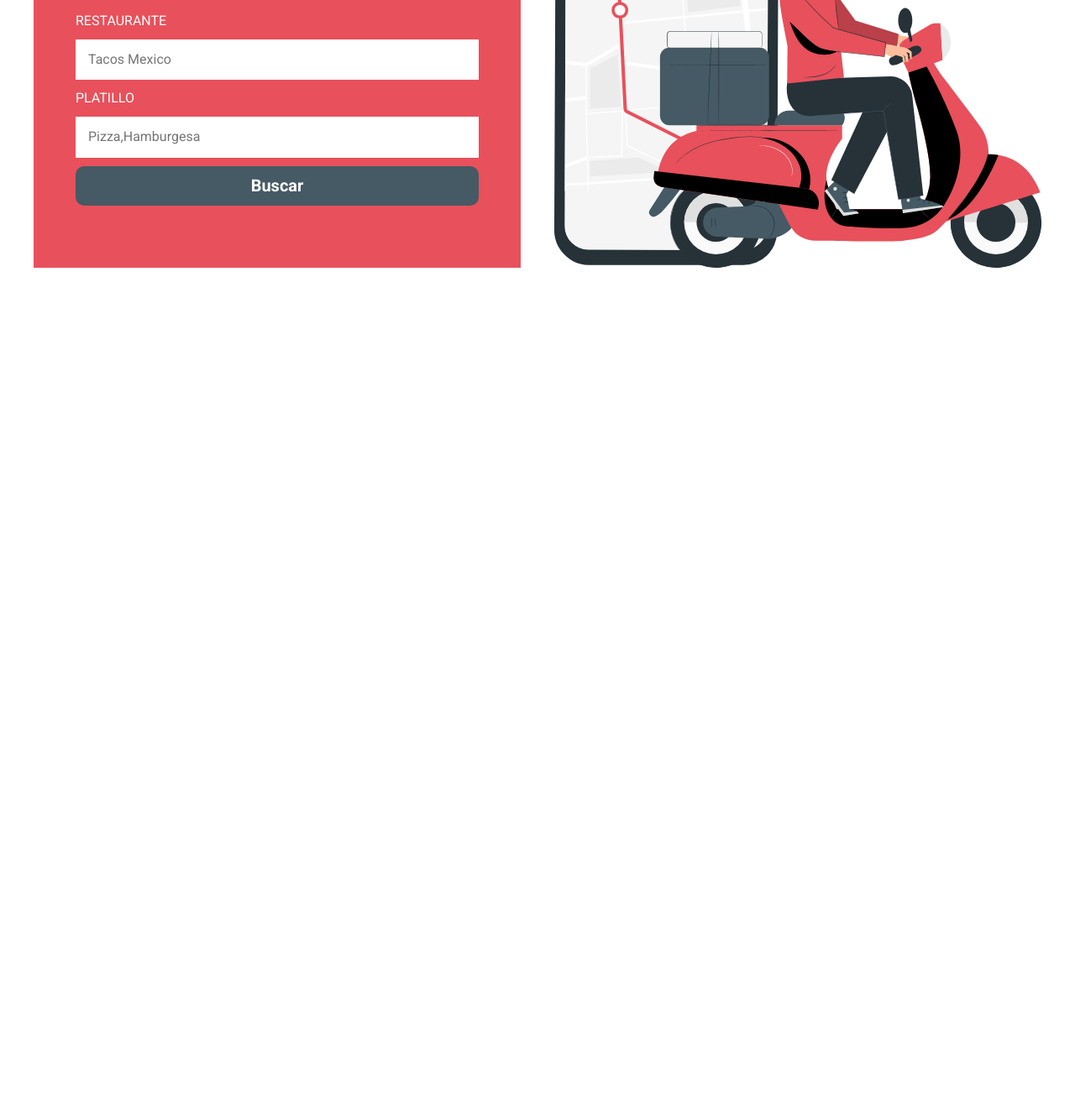
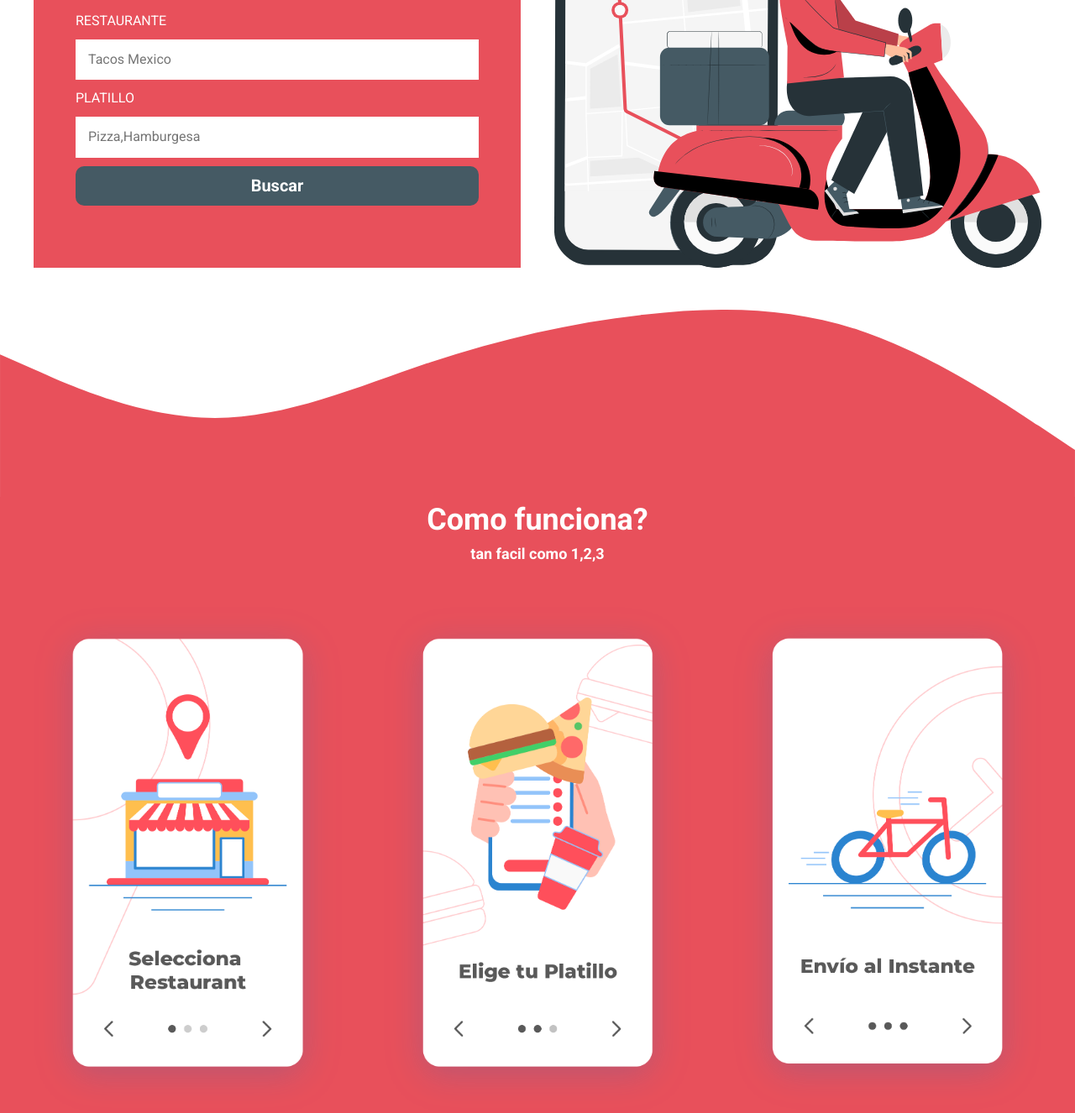
Before and after one commit to yornipaz/DeliveryApp, a website: page index.html in a window 1280 px wide. Shown: the part 463-1789 px from the top of the page at 84% size. Before the commit the page ends 800 px from the top, so only its background shows below. Drawn offline with Linux system fonts and the light colour scheme.

Commit message:
Feat(steps home):Add steps section home

```diff
--- a/index.html
+++ b/index.html
@@ -34,6 +34,18 @@
             </div>
         </div>
     </section>
+    <section class="steps">
+        <img src="dist/img/wave.svg" alt="fondo  wave" class="steps__bg">
+        <div class="steps__content">
+            <h2 class="steps__title">Como funciona?<span class="steps__title--description">tan facil como 1,2,3</span>
+            </h2>
+            <div class="steps__wrapper container">
+                <div class="steps__step"><img class="steps__img" src="dist/img/paso_1.png" alt="paso 1"></div>
+                <div class="steps__step"><img class="steps__img" src="dist/img/paso_2.png" alt="paso 2"></div>
+                <div class="steps__step"><img class="steps__img" src="dist/img/paso_3.png" alt="paso 3"></div>
+            </div>
+        </div>
+    </section>
 </body>
 
 </html>
--- /dev/null
+++ b/src/scss/components/_steps.scss
@@ -0,0 +1,38 @@
+@use 'abstract/variable'as v;
+@use 'abstract/mixin'as m;
+
+.steps {
+    margin-top: 5rem;
+
+    &__bg {
+        margin-bottom: -1px;
+    }
+
+    &__content {
+        background-color: v.$primary;
+    }
+
+    &__title {
+        text-align: center;
+        color: v.$white;
+
+        &--description {
+            font-size: 1.8rem;
+            display: block;
+        }
+    }
+
+    &__wrapper {
+        @include m.screen('table') {
+            @include m.grid(3, 5rem);
+        }
+    }
+
+    &__img {
+        transition: transform .3s ease-in-out;
+
+        &:hover {
+            transform: rotate(-5deg) scale(1.1);
+        }
+    }
+}
--- a/src/scss/components/index.scss
+++ b/src/scss/components/index.scss
@@ -2,3 +2,4 @@
 @forward 'header';
 @forward 'navigation';
 @forward 'form';
+@forward 'steps';
```
Also changed, not shown: dist/css/main.css, 1 other file.
